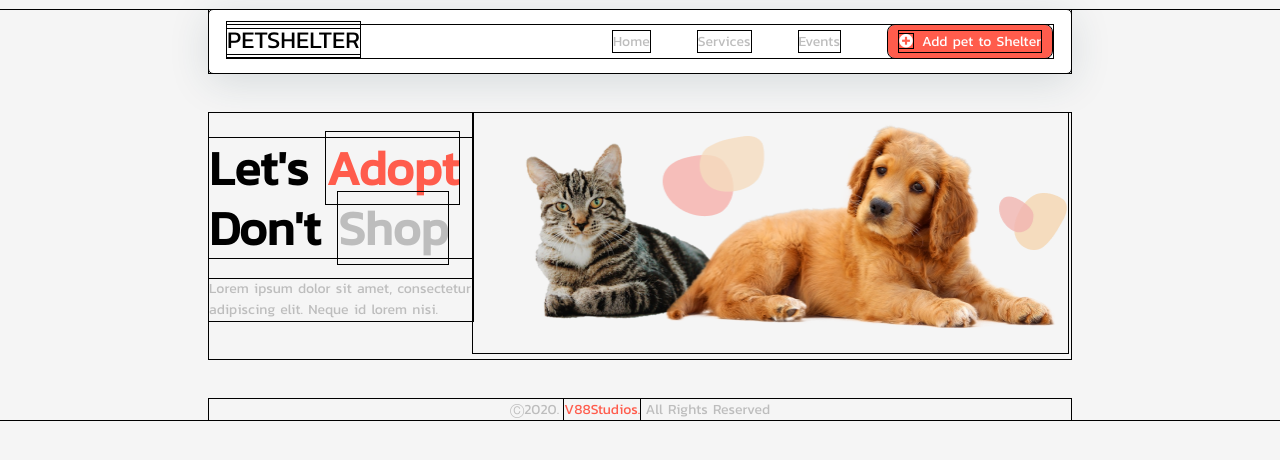
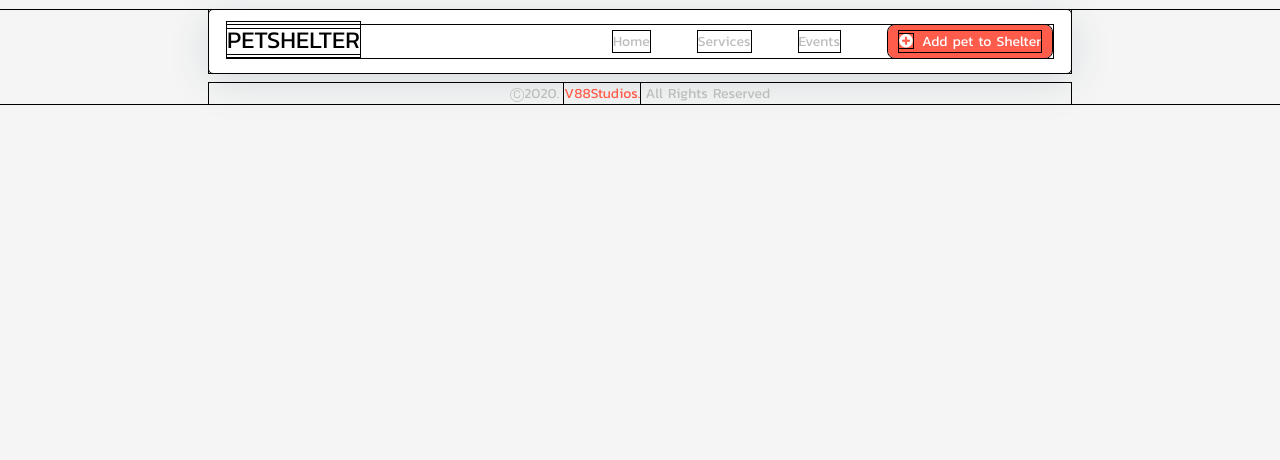
Before and after one commit to RenzLesterH/Pet_Shelter, a React (Create React App) app: page /add-pet in a window 1280 px wide. Shown: the top 460 px of the page. Built offline with nearby package versions, Linux system fonts and the light colour scheme.

Commit message:
Banner component is edited and arrange.

```diff
--- a/src/components/navbar.jsx
+++ b/src/components/navbar.jsx
@@ -1,6 +1,5 @@
 import React, { Component } from "react";
 
-import Banner from "./banners";
 import './stylesheets/styles.scss';
 
 class Navbar extends Component {
@@ -20,7 +19,6 @@ class Navbar extends Component {
                   </ul>
                 </nav>
             </header>
-            <Banner/>
             </React.Fragment>
         );
     }
--- a/src/pages/home.js
+++ b/src/pages/home.js
@@ -2,6 +2,7 @@ import React, { Component } from "react";
 
 /* Components */
 import Navbar from "../components/navbar";
+import Banner from "../components/banners";
 import Main from "../components/pet_details";
 import Footer from "../components/footer";
 
@@ -11,6 +12,7 @@ class Home extends Component {
     return (
       <React.Fragment>
         <Navbar />
+        <Banner/>
         <Main />
         <Footer />
       </React.Fragment>
```
